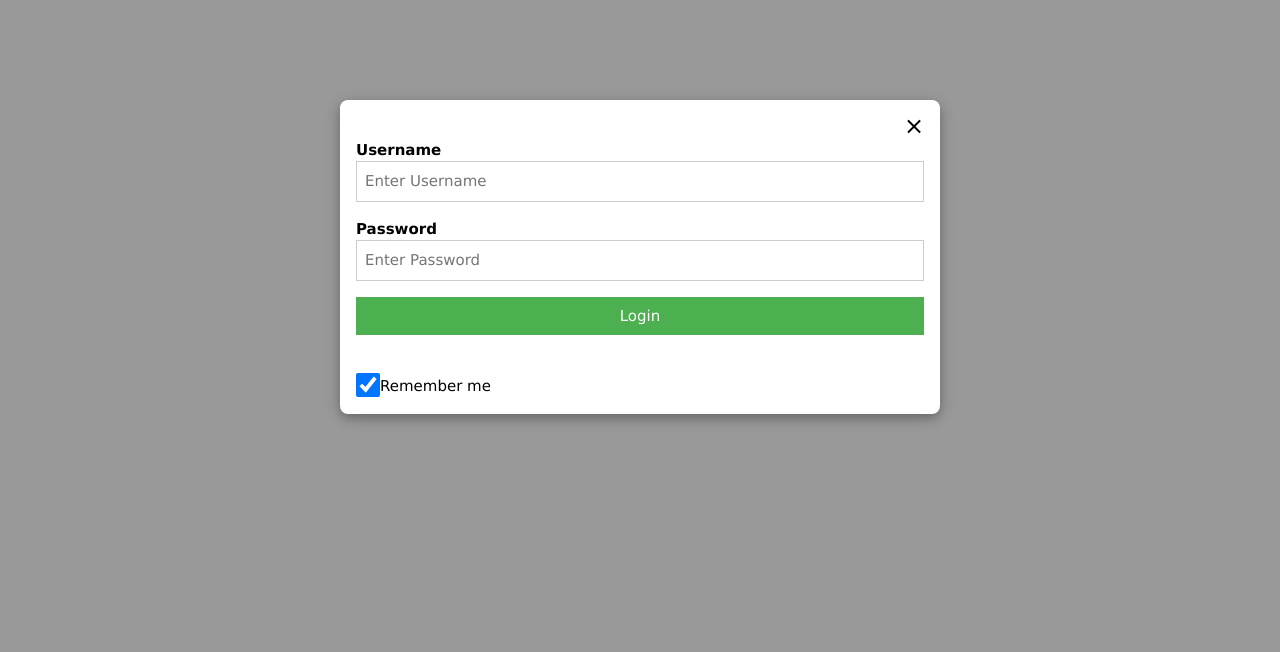
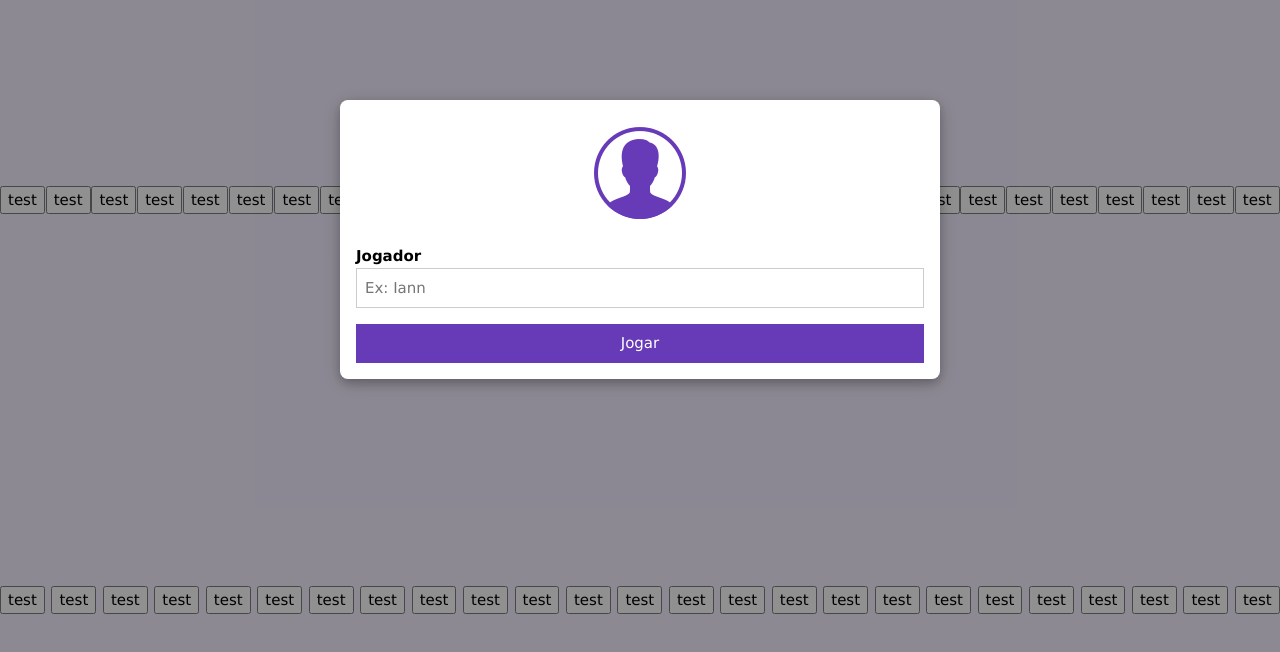
Before and after one commit to iannortnau/memoria, a Next.js app: page / in a window 1280 px wide. Shown: the top 652 px of the page. Built offline with nearby package versions, Linux system fonts and the light colour scheme.

Commit message:
0.1.1.0 /Registro de nome Navbar e esstrutura da tela

```diff
--- /dev/null
+++ b/components/NavBar.js
@@ -0,0 +1,15 @@
+import Head from 'next/head'
+import Image from 'next/image'
+import {ContextoGlobal} from "../context/contexto";
+import {useContext} from "react";
+
+export default function NavBar(props) {
+    const contexto = useContext(ContextoGlobal);
+    console.log(contexto.state);
+
+    return (
+        <span className="w3-round-xlarge w3-deep-purple w3-container w3-display-topleft w3-margin w3-card-4">
+            <span className="w3-large">Jogador:{contexto.state.name}<br/>Pontos:{contexto.state.points}<br/>Nivel:{contexto.state.nivel}</span>
+        </span>
+    );
+}
--- a/components/PopInicial.js
+++ b/components/PopInicial.js
@@ -1,30 +1,58 @@
 import Head from 'next/head'
 import Image from 'next/image'
-import {useState} from "react";
+import {useContext, useState} from "react";
+import {ContextoGlobal} from "../context/contexto";
+
+
 
 export default function PopInicial(props) {
+    const contexto = useContext(ContextoGlobal);
     const [estado,setEstado] = useState("block");
+    const [user,setUser] = useState(null);
+    const [messenge,setMessenge] = useState(null);
+
+    function registraNome(event){
+        if(user != null){
+            event.preventDefault();
+            contexto.setState({...contexto.state, name:user, estado:1});
+            console.log(contexto.state);
+            //TODO: criar usuario no banco
+            setEstado("none");
+        }else{
+            setMessenge("Erro preencha o campo jogador.");
+        }
+    }
+
+
+
 
     return (
         <div className={"w3-modal"} style={{display: estado}}>
             <div className={"w3-modal-content w3-card-4 w3-animate-zoom w3-round-large"} style={{maxWidth: "600px"}}>
+                <div className="w3-center"><br/>
+                    <Image
+                        src="/./images/icons8_male_user_100px.png"
+                        width="100%"
+                        height="100%"
 
-                <div className="w3-center"><br/>
-                    <span onClick={function (){setEstado("none")}}
-                          className="w3-button w3-xlarge w3-transparent w3-display-topright"
-                          title="Close Modal">×</span>
+                    />
                 </div>
 
                 <form className="w3-container">
                     <div className="w3-section">
-                        <label><b>Username</b></label>
-                        <input className="w3-input w3-border w3-margin-bottom" type="text" placeholder="Enter Username" name="usrname" required/>
-                        <label><b>Password</b></label>
-                        <input className="w3-input w3-border" type="text" placeholder="Enter Password" name="psw" required/>
-                        <button className="w3-button w3-block w3-green w3-section w3-padding" type="submit">
-                            Login
+                        <label><b>Jogador</b></label>
+                        <input className={"w3-input w3-border w3-margin-bottom"} type="text" placeholder="Ex: Iann" name="nome" required onChange={function (aux){setUser(aux.target.value);}}/>
+                        {(messenge != null)
+                            ?
+                                <div className="w3-panel w3-pale-red">
+                                    <p>{messenge}</p>
+                                </div>
+                            :
+                                <></>
+                        }
+                        <button className="w3-button w3-block w3-deep-purple w3-section w3-padding" type="submit" onClick={registraNome}>
+                            Jogar
                         </button>
-                        <input className="w3-check w3-margin-top" type="checkbox" checked="checked"/>Remember me
 
                     </div>
                 </form>
--- /dev/null
+++ b/components/Tabuleiro.js
@@ -0,0 +1,68 @@
+import Head from 'next/head'
+import Image from 'next/image'
+import {ContextoGlobal} from "../context/contexto";
+import {useContext} from "react";
+import styles from '../styles/components/tabuleiro.module.css'
+
+export default function Tabuleiro(props) {
+    const contexto = useContext(ContextoGlobal);
+    console.log(contexto.state);
+
+    return (
+        <div className={styles.tabuleiro}>
+            <button value={"test"}>test</button>
+            <button value={"test"}>test</button>
+            <button value={"test"}>test</button>
+            <button value={"test"}>test</button>
+            <button value={"test"}>test</button>
+            <button value={"test"}>test</button>
+            <button value={"test"}>test</button>
+            <button value={"test"}>test</button>
+            <button value={"test"}>test</button>
+            <button value={"test"}>test</button>
+            <button value={"test"}>test</button>
+            <button value={"test"}>test</button>
+            <button value={"test"}>test</button>
+            <button value={"test"}>test</button>
+            <button value={"test"}>test</button>
+            <button value={"test"}>test</button>
+            <button value={"test"}>test</button>
+            <button value={"test"}>test</button>
+            <button value={"test"}>test</button>
+            <button value={"test"}>test</button>
+            <button value={"test"}>test</button>
+            <button value={"test"}>test</button>
+            <button value={"test"}>test</button>
+            <button value={"test"}>test</button>
+            <button value={"test"}>test</button>
+            <button value={"test"}>test</button>
+            <button value={"test"}>test</button>
+            <button value={"test"}>test</button>
+            <button value={"test"}>test</button>
+            <button value={"test"}>test</button>
+            <button value={"test"}>test</button>
+            <button value={"test"}>test</button>
+            <button value={"test"}>test</button>
+            <button value={"test"}>test</button>
+            <button value={"test"}>test</button>
+            <button value={"test"}>test</button>
+            <button value={"test"}>test</button>
+            <button value={"test"}>test</button>
+            <button value={"test"}>test</button>
+            <button value={"test"}>test</button>
+            <button value={"test"}>test</button>
+            <button value={"test"}>test</button>
+            <button value={"test"}>test</button>
+            <button value={"test"}>test</button>
+            <button value={"test"}>test</button>
+            <button value={"test"}>test</button>
+            <button value={"test"}>test</button>
+            <button value={"test"}>test</button>
+            <button value={"test"}>test</button>
+            <button value={"test"}>test</button>
+            <button value={"test"}>test</button>
+            <button value={"test"}>test</button>
+            <button value={"test"}>test</button>
+        </div>
+    );
+}
--- /dev/null
+++ b/context/contexto.js
@@ -0,0 +1,17 @@
+import React from "react";
+import {createContext, useState} from "react";
+import {contextoGlobal} from "./data";
+
+
+export const ContextoGlobal = createContext();
+
+function ContextoHome({ children }) {
+    const [state,setState] = useState(contextoGlobal)
+    return(
+        <ContextoGlobal.Provider value={{state,setState}}>
+            { children }
+        </ContextoGlobal.Provider>
+    );
+
+}
+export default ContextoHome;
--- /dev/null
+++ b/context/data.js
@@ -0,0 +1,8 @@
+export const contextoGlobal = {
+    id: null,
+    points: 0,
+    name: null,
+    nivel: 0,
+    estado:0,
+
+}
--- a/package.json
+++ b/package.json
@@ -11,7 +11,8 @@
   "dependencies": {
     "next": "11.0.1",
     "react": "17.0.2",
-    "react-dom": "17.0.2"
+    "react-dom": "17.0.2",
+    "react-hooks-global-state": "^1.0.1"
   },
   "devDependencies": {
     "eslint": "7.31.0",
--- a/pages/_app.js
+++ b/pages/_app.js
@@ -1,8 +1,13 @@
 import '../styles/globals.css'
 import '../styles/w3.css'
+import ContextoHome from "../context/contexto"
 
 function MyApp({ Component, pageProps }) {
-  return <Component {...pageProps} />
+  return (
+      <ContextoHome>
+        <Component {...pageProps} />
+      </ContextoHome>
+  );
 }
 
 export default MyApp
--- a/pages/index.js
+++ b/pages/index.js
@@ -3,13 +3,22 @@
 import Card from "../components/Card";
 import Botao from "../components/Botao";
 import PopInicial from "../components/PopInicial";
+import NavBar from "../components/NavBar";
+import {ContextoGlobal} from "../context/contexto";
+import {useContext} from "react";
+import Tabuleiro from "../components/Tabuleiro";
 
 
 
 export default function Home() {
-  return (
-    <div className={"w3-container"}>
-      <PopInicial/>
-    </div>
-  )
+    const contexto = useContext(ContextoGlobal);
+
+    return (
+        <div>
+            {(contexto.state.estado != 0)?<NavBar/>:<></>}
+            <PopInicial/>
+            <Tabuleiro/>
+
+        </div>
+    )
 }
--- /dev/null
+++ b/styles/components/tabuleiro.module.css
@@ -0,0 +1,9 @@
+.tabuleiro{
+    display: flex;
+    justify-content: space-between;
+    flex-wrap: wrap;
+    align-items: center;
+    background-color: rgba(103, 58, 183, 0.14);
+    width: 100vw;
+    height: 100vh;
+}
```
Also changed, not shown: public/images/icons8_male_user_100px.png (added), styles/globals.css (line endings or trailing spaces), 1 other file (tests, documents, lock files or other folders).
